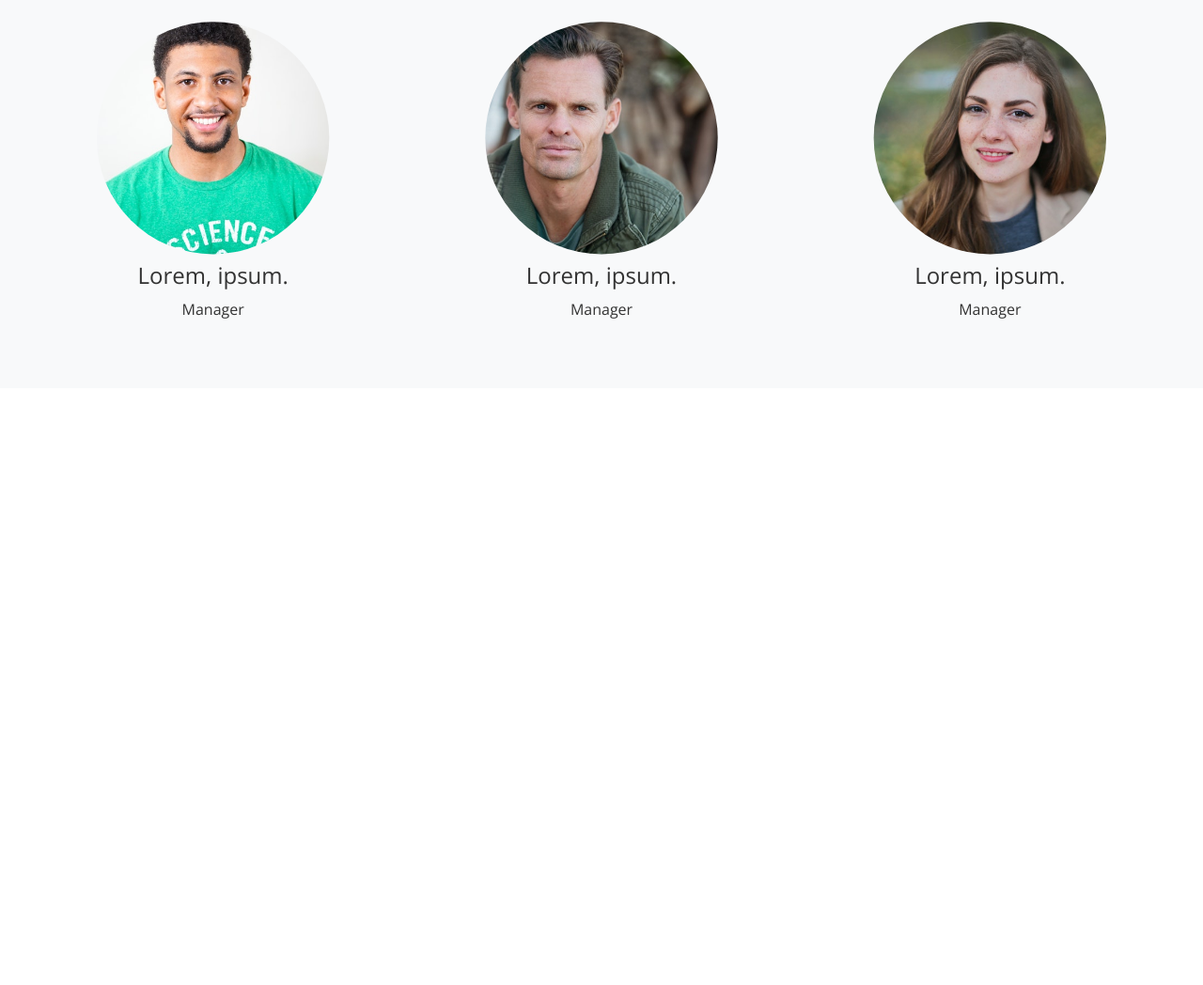
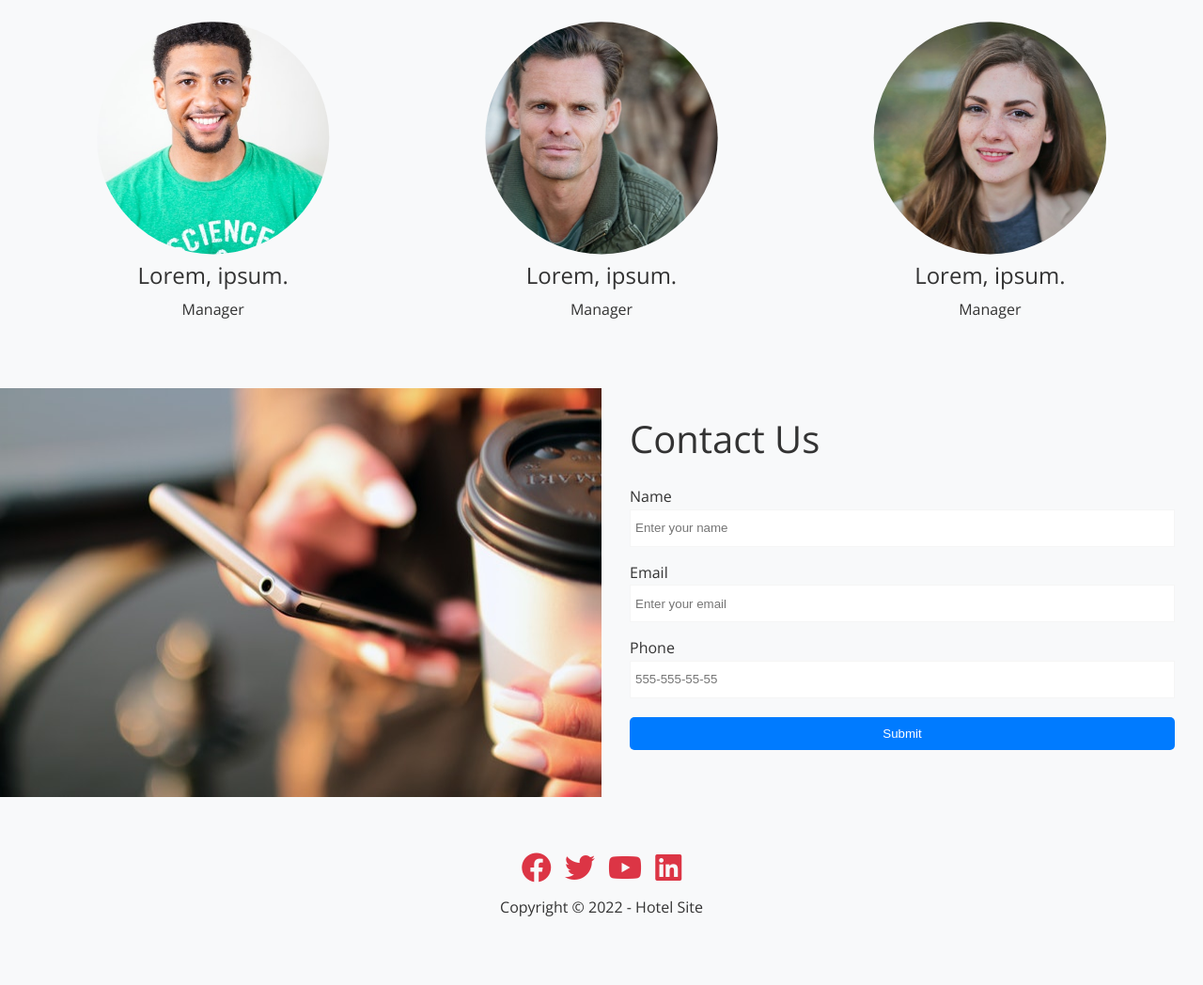
Before and after one commit to zkozak34/hotel-site-template, a plain HTML site: page index.html in a window 1280 px wide. Shown: the part 3502-4550 px from the top of the page at 94% size. Before the commit the page ends 3915 px from the top, so only its background shows below. Drawn offline with nearby package versions, Linux system fonts and the light colour scheme.

Commit message:
create contact and footer section

```diff
--- a/css/style.scss
+++ b/css/style.scss
@@ -175,4 +175,70 @@
       }
     }
   }
+
+  #contact {
+    .column-1 {
+      img {
+        width: 100%;
+        height: 100%;
+      }
+    }
+
+    .column-2 {
+      display: flex;
+      flex-direction: column;
+      align-items: flex-start;
+      justify-content: center;
+      padding: 3rem;
+
+      h2 {
+        font-size: 4rem;
+      }
+
+      .contact-form {
+        width: 100%;
+        padding: 2rem 0;
+
+        label {
+          display: block;
+          margin-top: 0.5rem;
+        }
+
+        .form-control {
+          margin-bottom: 1.5rem;
+
+          input {
+            width: 100%;
+            padding: 0.5rem;
+            height: 4rem;
+            border: 1px solid #f5f5f5;
+          }
+        }
+
+        .btn {
+          display: block;
+          width: 100%;
+          margin-top: 20px;
+        }
+      }
+    }
+  }
 }
+
+.main-footer {
+  display: flex;
+  flex-direction: column;
+  justify-content: center;
+  align-items: center;
+  text-align: center;
+  height: 20rem;
+
+  a {
+    color: $danger;
+    margin-right: 0.5rem;
+    margin-left: 0.5rem;
+    &:hover {
+      opacity: 0.7;
+    }
+  }
+}
--- a/index.html
+++ b/index.html
@@ -69,7 +69,7 @@
           </div>
         </div>
       </section>
-      <section class="about flex-columns">
+      <section id="about" class="about flex-columns">
         <div class="row">
           <div class="column">
             <div class="column-1">
@@ -177,6 +177,44 @@
           </div>
         </div>
       </section>
+      <section id="contact" class="contact flex-columns">
+        <div class="row">
+          <div class="column">
+            <div class="column-1">
+              <img src="img/contact.jpeg" alt="" />
+            </div>
+          </div>
+          <div class="column">
+            <div class="column-2 bg-light">
+              <h2>Contact Us</h2>
+              <form action="" class="contact-form">
+                <div class="form-control">
+                  <label for="name">Name</label>
+                  <input type="text" name="name" id="name" placeholder="Enter your name" />
+                </div>
+                <div class="form-control">
+                  <label for="email">Email</label>
+                  <input type="email" name="email" id="email" placeholder="Enter your email" />
+                </div>
+                <div class="form-control">
+                  <label for="phone">Phone</label>
+                  <input type="tel" pattern="[0-9]{3}-[0-9]{3}-[0-9]{2}-[0-9]{2}" name="phone" id="phone" placeholder="555-555-55-55" />
+                </div>
+                <button type="submit" class="btn btn-primary">Submit</button>
+              </form>
+            </div>
+          </div>
+        </div>
+      </section>
     </main>
+    <footer class="main-footer bg-light">
+      <div class="social">
+        <a href="#"><i class="fab fa-facebook fa-2x"></i></a>
+        <a href="#"><i class="fab fa-twitter fa-2x"></i></a>
+        <a href="#"><i class="fab fa-youtube fa-2x"></i></a>
+        <a href="#"><i class="fab fa-linkedin fa-2x"></i></a>
+      </div>
+      <p>Copyright &copy 2022 - Hotel Site</p>
+    </footer>
   </body>
 </html>
```
Also changed, not shown: css/style.css, 1 other file.
